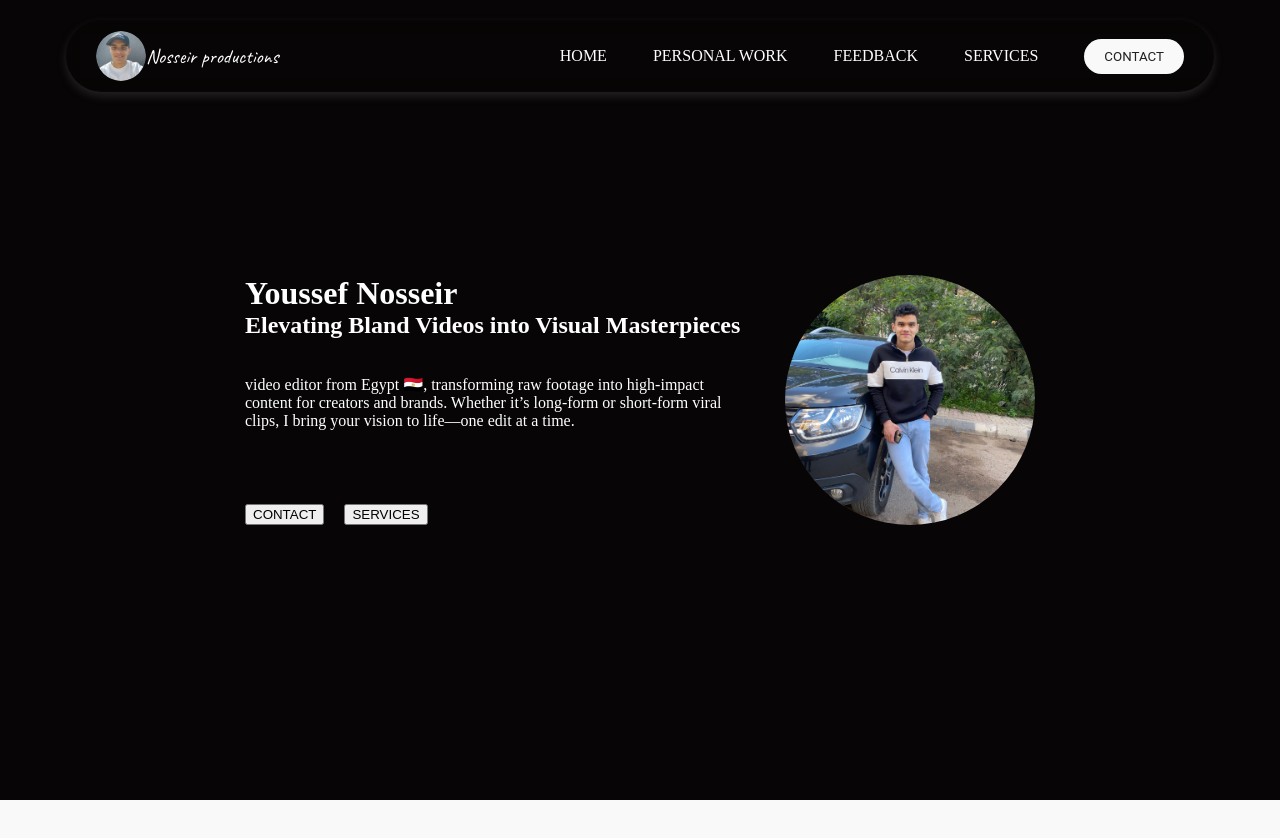
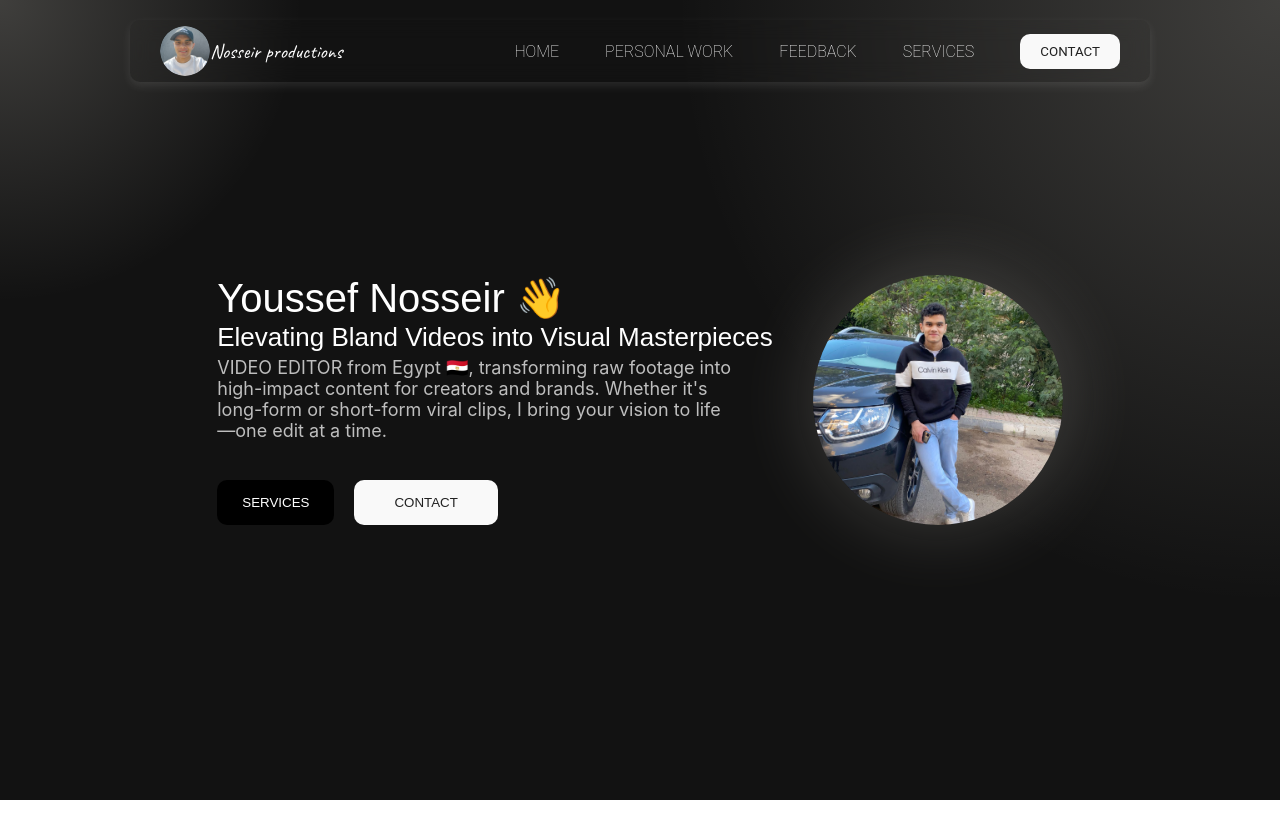
Before and after one commit to Ahmedonis/nosseir-s-portfolio, a plain HTML site: page index.html in a window 1280 px wide. Drawn offline with Linux system fonts and the light colour scheme.

Commit message:
home page (2), here I styled the buttons, added a waving emoji, added the text '<p>' and the headers, styled them and added fonts

```diff
--- a/index.html
+++ b/index.html
@@ -22,18 +22,24 @@
                         <a class="nav-link" href="">PERSONAL WORK</a>
                         <a class="nav-link" href="">FEEDBACK</a>
                         <a class="nav-link" href="">SERVICES</a>
-                 <button class="nav-btn">CONTACT</a>
+                        <button class="nav-btn">
+                            CONTACT
+                        </a>
                     </div>
                 </nav>
             </header>
             <div class="home-content">
                 <div class="home-left">
-            <h1 class="home-h1">Youssef Nosseir</h1>
+                    <h1 class="home-h1">
+                        Youssef Nosseir
+                    </h1>
                     <h2 class="home-h2">Elevating Bland Videos into Visual Masterpieces</h2>
-            <p class="home-p">video editor from Egypt 🇪🇬, transforming raw footage into high-impact content for creators and brands. Whether it’s long-form or short-form viral clips, I bring your vision to life—one edit at a time.</p>
+                    <div class="lower-left">
+                        <p class="home-p">VIDEO EDITOR from Egypt &#x1F1EA;&#x1F1EC;, transforming raw footage into high-impact content for creators and brands. Whether it's long-form or short-form viral clips, I bring your vision to life—one edit at a time.</p>
                         <div class="home-btns">
+                            <button class="home-services">SERVICES</button>
                             <button class="home-contact">CONTACT</button>
-            <button class="home-services">SERVICES</button>
+                        </div>
                     </div>
                 </div>
                 <div class="home-right">
--- a/style.css
+++ b/style.css
@@ -1,8 +1,31 @@
   body{
-    background-color: #F9F9F9;
+    background-color: #ffffff;
     height: 900px;
     margin: 0px;
   }
+
+  @import url('https://fonts.googleapis.com/css2?family=Inter:ital,opsz,wght@0,14..32,100..900;1,14..32,100..900&family=Josefin+Sans:ital,wght@0,100..700;1,100..700&family=Poppins:ital,wght@0,100;0,200;0,300;0,400;0,500;0,600;0,700;0,800;0,900;1,100;1,200;1,300;1,400;1,500;1,600;1,700;1,800;1,900&display=swap');
+  /* .josefin {
+  font-family: "Josefin Sans", sans-serif;
+  font-optical-sizing: auto;
+  font-weight: <weight>;
+  font-style: normal;
+  }*/
+
+  /* .inter {
+  font-family: "Inter", sans-serif;
+  font-optical-sizing: auto;
+  font-weight: <weight>;
+  font-style: normal;
+}
+ */
+
+ /* .poppins-thin {
+  font-family: "Poppins", sans-serif;
+  font-weight: 100;
+  font-style: normal;
+}
+  */
 
   p, h1, h2{
     color: rgb(255, 255, 255);
@@ -19,17 +42,17 @@
     display: flex;
     justify-content: space-between;
     align-items: center;
-    width: 85%;
+    width: 75%;
     padding: 11px;
     padding-right: 30px;
     padding-left: 30px;
     position: fixed;
     background-color: transparent;
-    height: 50px;
-    border-radius: 1000px;
+    height: 40px;
+    border-radius: 10px;
     backdrop-filter: blur(10px);
     -webkit-backdrop-filter: blur(1px);
-    box-shadow: 0px 4px 10px rgba(105, 105, 105, 0.3); /* ✅ Darker shadow for depth */
+    box-shadow: 0px 4px 10px rgba(255, 255, 255, 0.1);
 }
 
 
@@ -65,18 +88,26 @@
     text-decoration: none;
     font-family: 'Roboto', sans-serif;
     background-color: #F9F9F9;
-    border-radius: 50px;
+    border-radius: 10px;
     border: none;
     padding: 10px 20px;
+    transition-duration: 0.3s;
+  }
+
+  .nav-btn:hover{
+    translate: 0px -3px;
+    box-shadow: #F9F9F9 0px 0px 80px;
   }
 
   @import url('https://fonts.googleapis.com/css2?family=Nunito:wght@600&display=swap');
 
   .nav-link {
     position: relative;
-    text-decoration: none;
     color: #ffffff;
     transition: color 0.3s ease-in-out;
+    text-decoration: none;
+    font-family: 'Roboto', sans-serif;
+    font-weight: lighter;
 }
 
 .nav-link::after {
@@ -100,7 +131,11 @@
 }
 
 .home-section{
-  background-color: #070505;
+  background-color: #050507;
+  background:
+  radial-gradient(circle at left top, rgba(245, 241, 230, 0.2), rgba(18, 18, 18, 0) 20%),
+  radial-gradient(circle at right top, rgba(245, 241, 230, 0.2), rgba(18, 18, 18, 0) 40%),
+  #121212;
   height: 100vh;
   width: 100%;
 }
@@ -125,30 +160,105 @@
   height: 250px;
 }
 
+
+.home-img{
+  border-radius: 1000px;
+  width: 250px;
+  height: 250px;
+  object-fit: cover;
+  box-shadow: 0px 0px 80px rgba(245, 241, 230, 0.2);
+}
+
 .home-p{
-  width: 500px;
+  width: 518px;
+  font-size: 18px;
+  color: rgb(190, 190, 190);
+  margin-bottom: 0px;
+  margin-top: 0px;
+  font-family: "Inter", sans-serif;
+  font-optical-sizing: auto;
+  font-style: normal;
 }
 
 .home-h1{
   margin-top: 0px;
   margin-bottom: 0px;
+  font-size: 40px;
+  font-family: "Josefin Sans", sans-serif;
+  font-optical-sizing: auto;
+  font-weight: 300;
+  font-style: normal;
+}
+
+.home-h1::after{
+  content: "👋";
+  display: inline-block;
+  transform-origin: bottom center;
+}
+
+.home-h1:hover::after {
+  animation: wave 0.5s ease-in-out;
+}
+
+@keyframes wave {
+  0% { transform: rotate(0deg); }
+  20% { transform: rotate(-25deg); }
+  40% { transform: rotate(10deg); }
+  60% { transform: rotate(-15deg); }
+  80% { transform: rotate(5deg); }
+  100% { transform: rotate(0deg); }
 }
 
 .home-h2{
   margin-top: 0px;
+  margin-bottom: 4px;
+  font-size: 26px;
+  font-family: "Josefin Sans", sans-serif;
+  font-optical-sizing: auto;
+  font-weight: 100;
+  font-style: normal;
 }
 
 .home-btns{
   display: flex;
   align-items: center;
   gap: 20px;
-  flex-grow: 1;
   align-items: end;
 }
 
-.home-img{
-  border-radius: 1000px;
-  width: 250px;
-  height: 250px;
-  object-fit: cover;
+.home-contact{
+  color: rgb(34, 34, 34);
+  text-decoration: none;
+  background-color: #F9F9F9;
+  border-radius: 10px;
+  border: none;
+  padding: 15px 40px;
+  transition-duration: 0.3s;
 }
+
+.home-contact:hover{
+  translate: 0px -3px;
+  box-shadow: #F9F9F9 0px 0px 80px;
+}
+
+.home-services{
+  color: rgb(255, 255, 255);
+  text-decoration: none;
+  background-color: #000000;
+  border-radius: 10px;
+  border: none;
+  padding: 15px 25px;
+  transition-duration: 0.3s;
+}
+
+.home-services:hover{
+  translate: 0px -3px;
+}
+
+.lower-left{
+  display: flex;
+  flex-direction: column;
+  justify-content: space-between;
+  gap: 10px;
+  height: 100%;
+}
```
Lines whose indentation alone changed are shown as unchanged.
